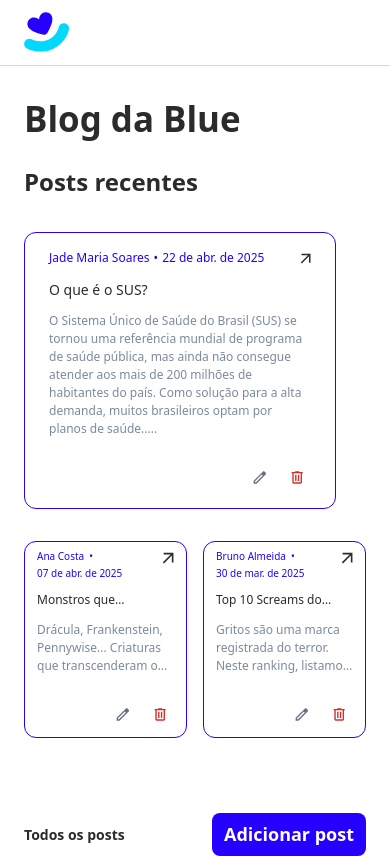
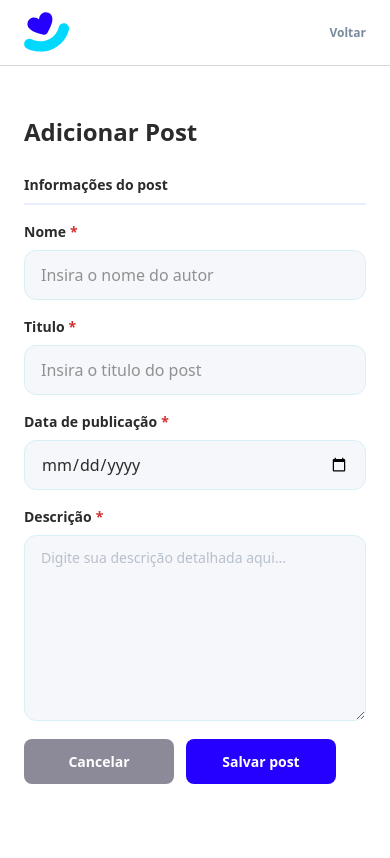
Before and after one commit to vitto2/blog-da-blue, a React (Vite) app: page / in a window 390 px wide. Shown: the top 858 px of the page. Built offline with nearby package versions, Linux system fonts and the light colour scheme.

Commit message:
fix: faz ajustes de responsividade na página de adicionar post

```diff
--- a/src/App.jsx
+++ b/src/App.jsx
@@ -2,10 +2,13 @@ import Header from "./components/Header.jsx";
 import Recents from "./components/Recents.jsx";
 import AllPosts from "./components/AllPosts.jsx";
 import Button from "./components/Button.jsx";
+import AddPost from "./components/AddPost.jsx"
 export default function App() {
 	return (
 		<>
-			<Header />
+
+		<AddPost/>
+			{/* <Header />
 			<div className="px-[1.5rem] xl:px-[12.75rem] md:px-[50px] ">
 				<div className="w-full">
 					<h1 className="font-figtree text-[2.18rem] font-bold pt-[2rem] pb-[1.5rem]  text-[#2B2B2B] leading-[120%] xl:text-[96px] ">
@@ -14,7 +17,7 @@ export default function App() {
 					<Recents />
 					<div className="flex flex-col gap-[2rem]">
 						<div className="flex justify-between items-center mt-[4.68rem]">
-							<h2 className="font-semibold text-[.875rem] md:text-[1.5rem] text-[#2B2B2B] leading-[150%] ">
+							<h2 className="font-s   emibold text-[.875rem] md:text-[1.5rem] text-[#2B2B2B] leading-[150%] ">
 								Todos os posts
 							</h2>
 
@@ -24,7 +27,7 @@ export default function App() {
 						<AllPosts />
 					</div>
 				</div>
-			</div>
+			</div> */}
 		</>
 	);
 }
--- a/src/components/AddPost.jsx
+++ b/src/components/AddPost.jsx
@@ -7,11 +7,11 @@ export default function AddPost() {
 	return (
 		<div className="w-full">
 			<Header returnBtn/>
-			<section className="px-[1.5rem] pt-[3rem] text-[#2B2B2B]">
-				<h1 className="text-[1.5rem] font-semibold pb-[1.5rem]">
+			<section className="px-[1.5rem] pt-[3rem] text-[#2B2B2B] md:px-[50px]">
+				<h1 className="text-[1.5rem] font-semibold pb-[1.5rem] md:text-[2.18rem]">
 					Adicionar Post
 				</h1>
-				<span className="block text-[14px] font-semibold pb-[.5rem] border-b-[2px] border-[#E8EDFF] mb-[1rem]">
+				<span className="block text-[14px] font-semibold pb-[.5rem] border-b-[2px] border-[#E8EDFF] mb-[1rem] md:text-[1.5rem]">
 					Informações do post
 				</span>
 				<div>
```
